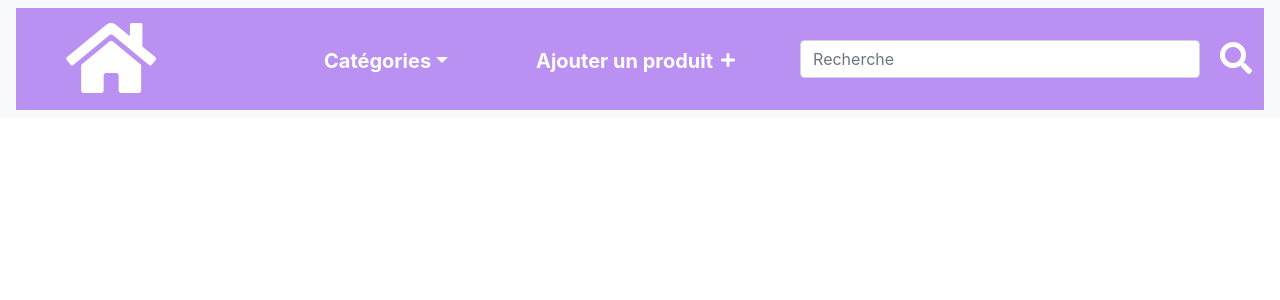
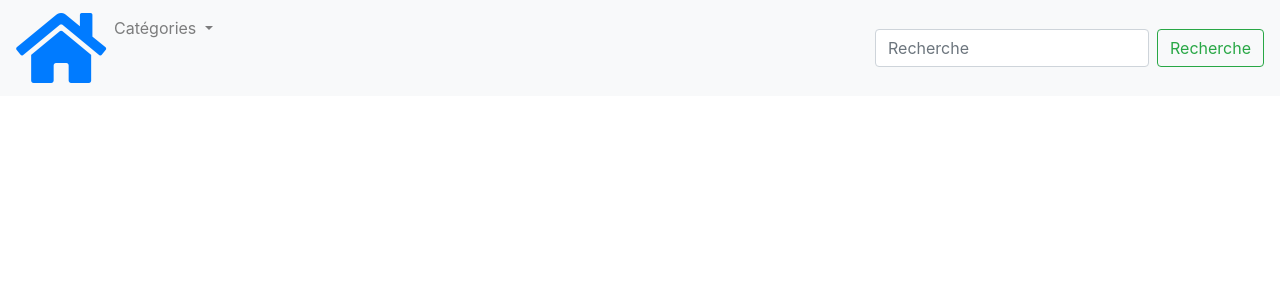
Before and after one commit to Alexandre-Loretzin/Projet-1-AM, a PHP site: page /tests/ in a window 1280 px wide. Shown: the top 300 px of the page. Run offline with PHP 8.4, Linux system fonts and the light colour scheme; data that the repository does not hold is empty; some libraries are stand-ins or nearby versions.

Commit message:
ajout php

```diff
--- a/css/style.css
+++ b/css/style.css
@@ -1,41 +1,3 @@
-.form-control.mr-sm-2 {
-width:400px;
+.nav-item {
+text-align:center;
 }
-#loupe {
-    border:none;
-    color: white;
-}
-#navbarDropdown.nav-link.dropdown-toggle {
-    position: relative;
-    left: 210px;
-    top: 30px;
-    font-size: 20px;
-    font-weight: bold;
-}
-.fas.fa-home.fa-5x {
-    position: relative;
-    top: 10px;
-    left: 50px;
-    color: white;
-}
-#navbarSupportedContent.collapse.navbar-collapse {
-    /* background-image: url("http://www.lesaviezvous.net/wp-content/uploads/2014/11/nuage.jpg"); */
-    background-color: #BA91F2;
-    background-repeat: no-repeat;
-}
-#navbarDropdown {
-    color: white;
-}
-h5 {
-    top:-5px;
-    position: relative;
-    left: 430px;
-    color: white;
-    font-weight: bold;
-}
-.fas.fa-plus {
-    position: relative;
-   left: 615px;
-   top: -38px;
-   color: white;
-}
--- /dev/null
+++ b/include/conexion.php
@@ -0,0 +1,14 @@
+<?php
+//conexion a la BDD projet-1-AM
+
+try{
+
+    $bdd = new PDO('mysql:host='.(getenv('MYSQL_HOST') ?: 'localhost').';dbname=projet-1-AM;charset=utf8', 'root', '');
+
+    }
+
+    catch(Exception $e){
+
+        die('Erreur : '.$e->getMessage());
+
+    }
--- /dev/null
+++ b/include/produits.php
@@ -0,0 +1,28 @@
+<?php
+
+// Connexion à la base de données
+
+include "conexion.php";
+
+// Récupération des produits
+ $produits = $bdd->query('SELECT p.*
+                         FROM produits p
+                         ORDER BY ID ');
+
+
+ //test erreur
+if(!$produits) {
+    die("Erreur mysql : ".$bdd->errorInfo()[2]);
+}
+
+
+//affichage des produits
+foreach ($produits->fetchAll() as $produits){ ?>
+<div>
+     <?php echo $produits['image_produit']; ?>
+
+    <h2> <?php echo htmlspecialchars($produits['nom_produit']); ?> </h2>
+    <h4> <?php echo htmlspecialchars($produits['categorie_produit']); ?></h4>
+    <p> <?php echo $produits['description_produit']; ?> </p>
+</div>
+<?php } ?>
--- a/index.php
+++ b/index.php
@@ -8,7 +8,7 @@
     <!-- Bootstrap CSS -->
     <link rel="stylesheet" href="https://stackpath.bootstrapcdn.com/bootstrap/4.1.3/css/bootstrap.min.css" integrity="sha384-MCw98/SFnGE8fJT3GXwEOngsV7Zt27NXFoaoApmYm81iuXoPkFOJwJ8ERdknLPMO" crossorigin="anonymous">
     <link rel="stylesheet" href="https://use.fontawesome.com/releases/v5.2.0/css/all.css">
-    <link rel="stylesheet" href="css/style.css">
+    <link rel="stylesheet" href="style.css">
     <title>Projet 1 </title>
   </head>
   <body>
@@ -22,15 +22,15 @@
           <ul class="navbar-nav mr-auto">
             <li class="nav-item active">
               <!-- Bouton maison -->
-              <a href="http://localhost/tests/Projet-1-AM/index.php"><i class="fas fa-home fa-5x"></i></a>
+              <a href="http://localhost/tests/Projet-1-AM/index.html"><i class="fas fa-home fa-5x"></i></a>
               <!-- fin bouton -->
             </li>
             <li class="nav-item">
             </li>
             <li class="nav-item dropdown">
               <a class="nav-link dropdown-toggle" href="#" id="navbarDropdown" role="button" data-toggle="dropdown" aria-haspopup="true" aria-expanded="false">
-                Catégories</a>
-                <h5>Ajouter un produit</h5><i class="fas fa-plus fa-1.5x"></i>
+                Catégories
+              </a>
               <div class="dropdown-menu" aria-labelledby="navbarDropdown">
                 <a class="dropdown-item" href="#">Action</a>
                 <a class="dropdown-item" href="#">Another action</a>
@@ -43,14 +43,14 @@
           </ul>
           <form class="form-inline my-2 my-lg-0">
             <input class="form-control mr-sm-2" type="search" placeholder="Recherche" aria-label="Search">
-            <button class="btn btn-outline-info my-4 my-sm" id="loupe" type="submit"><i class="fas fa-search fa-2x" type="submit"></button></i>
+            <button class="btn btn-outline-success my-3 my-sm" type="submit">Recherche</button>
           </form>
         </div>
       </nav>
     <!-- Fin navbar -->
      <!-- Article 1 -->
      <div class="container">
-
+        <?php include "include/produits.php";?>
      </div>
      <!-- Fin article 1 -->
 
```
